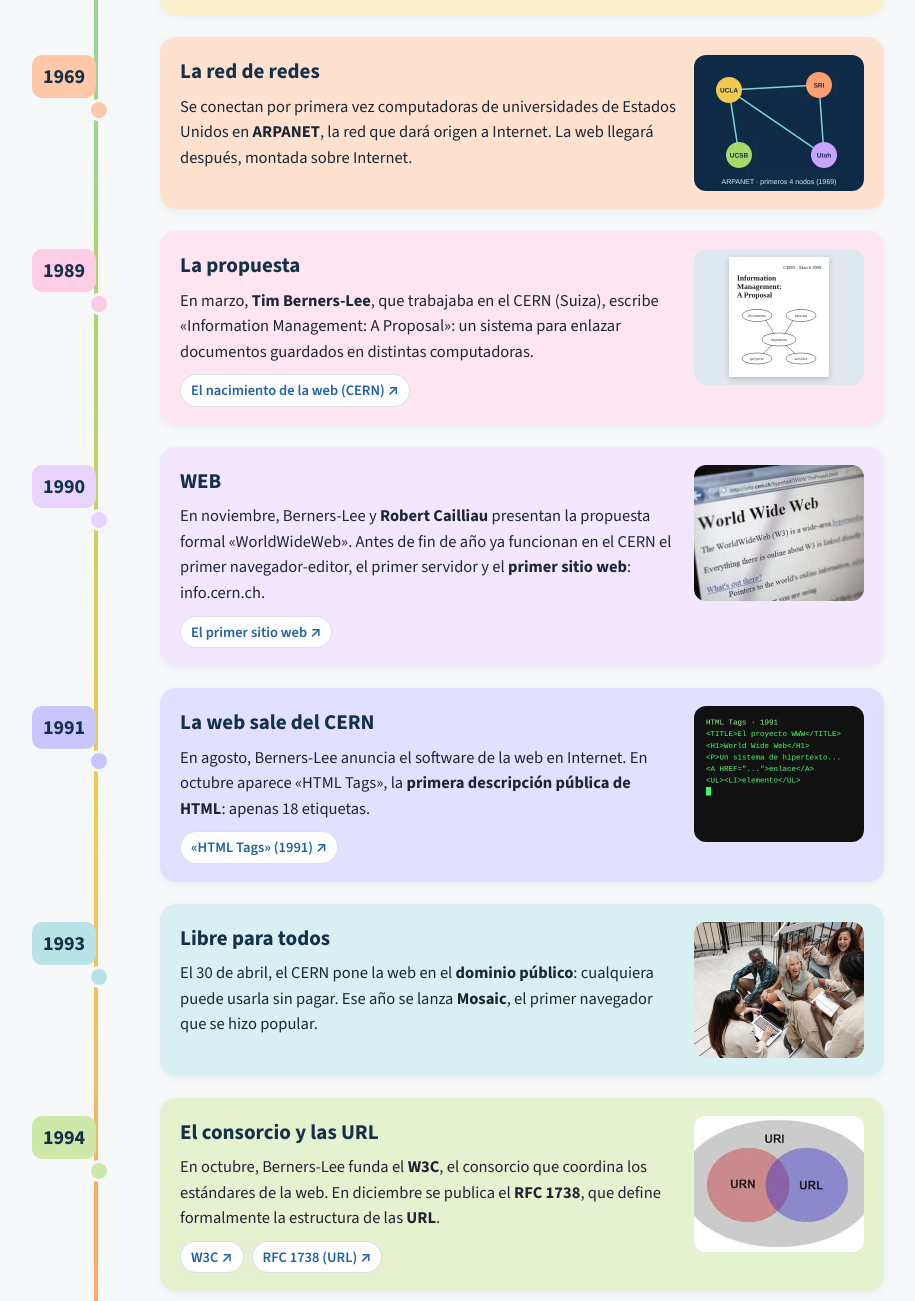
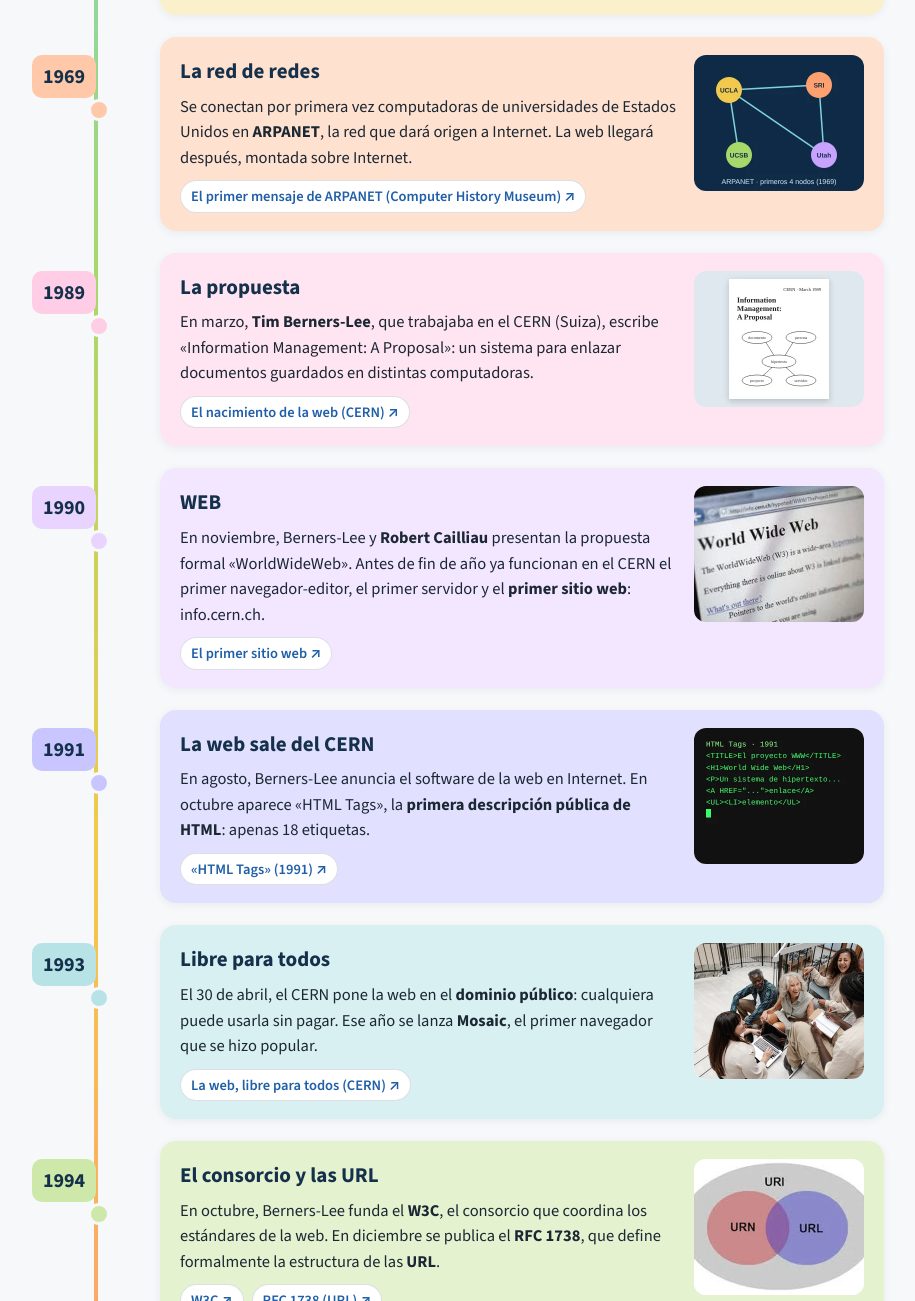
Before and after one commit to Rubenabc/informatica-uy, a plain HTML site: page linea-tiempo-web/index.html in a window 1280 px wide. Shown: the part 1293-2594 px from the top of the page, without its empty margins (182-1097 px from the left). Drawn offline with nearby package versions, Linux system fonts and the light colour scheme.

Commit message:
Add files via upload

```diff
--- a/linea-tiempo-web/index.html
+++ b/linea-tiempo-web/index.html
@@ -150,11 +150,11 @@ main > .page:target {display:block}
 <li class="hito" style="--c:#B8E3E6"><div class="anio">1934</div><div class="tarjeta"><img class="foto" src="img/1934.webp" alt="Ilustración de la tapa del Traité de documentation" width="340" height="272" loading="lazy"/><div class="txt"><h2>La red imaginada</h2><p>En el <em>Traité de documentation</em>, Otlet imagina consultar documentos a distancia desde pantallas conectadas a un gran centro de información. Ese mismo año cierra el Mundaneum.</p><p class="enlaces"><a href="https://www.mundaneum.org/en/history" target="_blank" rel="noopener noreferrer">Historia del Mundaneum</a></p></div></div></li>
 <li class="hito" style="--c:#CDE8A8"><div class="anio">1945</div><div class="tarjeta"><img class="foto" src="img/1945.webp" alt="Modelo del escritorio Memex" width="340" height="272" loading="lazy"/><div class="txt"><h2>Segundo hito histórico</h2><p><strong>Vannevar Bush</strong>, ingeniero estadounidense, director de la Oficina de Investigación Científica y Desarrollo (OSRD) durante la Segunda Guerra Mundial y principal impulsor político y organizador del Proyecto Manhattan, publica «As We May Think». Describe el <strong>Memex</strong>, un escritorio para guardar documentos y unirlos por asociación de ideas. Nunca se construyó, pero inspiró a quienes crearon el hipertexto.</p><p class="enlaces"><a href="https://www.theatlantic.com/magazine/archive/1945/07/as-we-may-think/303881/" target="_blank" rel="noopener noreferrer">«As We May Think» (The Atlantic, 1945)</a></p></div></div></li>
 <li class="hito" style="--c:#F5E3A0"><div class="anio">1963</div><div class="tarjeta"><img class="foto" src="img/1963.webp" alt="Esquema: hipertexto y multimedia forman la hipermedia" width="340" height="272" loading="lazy"/><div class="txt"><h2>Términos</h2><p><strong>Ted Nelson</strong> acuña las palabras <strong>hipertexto</strong> e <strong>hipermedia</strong> (las publica en 1965). Desde 1960 trabajaba en el <strong>Proyecto Xanadú</strong>, una red de documentos enlazados.</p><p class="enlaces"><a href="https://www.xanadu.net/HISTORY" target="_blank" rel="noopener noreferrer">Historia del Proyecto Xanadú</a></p></div></div></li>
-<li class="hito" style="--c:#FFC8A8"><div class="anio">1969</div><div class="tarjeta"><img class="foto" src="img/1969.webp" alt="Esquema de los primeros cuatro nodos de ARPANET" width="340" height="272" loading="lazy"/><div class="txt"><h2>La red de redes</h2><p>Se conectan por primera vez computadoras de universidades de Estados Unidos en <strong>ARPANET</strong>, la red que dará origen a Internet. La web llegará después, montada sobre Internet.</p></div></div></li>
+<li class="hito" style="--c:#FFC8A8"><div class="anio">1969</div><div class="tarjeta"><img class="foto" src="img/1969.webp" alt="Esquema de los primeros cuatro nodos de ARPANET" width="340" height="272" loading="lazy"/><div class="txt"><h2>La red de redes</h2><p>Se conectan por primera vez computadoras de universidades de Estados Unidos en <strong>ARPANET</strong>, la red que dará origen a Internet. La web llegará después, montada sobre Internet.</p><p class="enlaces"><a href="https://computerhistory.org/blog/history-of-the-future-october-29-1969-fifty-years-of-a-connected-world/" target="_blank" rel="noopener noreferrer">El primer mensaje de ARPANET (Computer History Museum)</a></p></div></div></li>
 <li class="hito" style="--c:#FFCDE6"><div class="anio">1989</div><div class="tarjeta"><img class="foto" src="img/1989.webp" alt="Ilustración de la propuesta de Berners-Lee" width="340" height="272" loading="lazy"/><div class="txt"><h2>La propuesta</h2><p>En marzo, <strong>Tim Berners-Lee</strong>, que trabajaba en el CERN (Suiza), escribe «Information Management: A Proposal»: un sistema para enlazar documentos guardados en distintas computadoras.</p><p class="enlaces"><a href="https://home.cern/science/computing/the-birth-of-the-web" target="_blank" rel="noopener noreferrer">El nacimiento de la web (CERN)</a></p></div></div></li>
 <li class="hito" style="--c:#E9D4FF"><div class="anio">1990</div><div class="tarjeta"><img class="foto" src="img/1990.webp" alt="Pantalla con la página World Wide Web" width="340" height="272" loading="lazy"/><div class="txt"><h2>WEB</h2><p>En noviembre, Berners-Lee y <strong>Robert Cailliau</strong> presentan la propuesta formal «WorldWideWeb». Antes de fin de año ya funcionan en el CERN el primer navegador-editor, el primer servidor y el <strong>primer sitio web</strong>: info.cern.ch.</p><p class="enlaces"><a href="http://info.cern.ch/hypertext/WWW/TheProject.html" target="_blank" rel="noopener noreferrer">El primer sitio web</a></p></div></div></li>
 <li class="hito" style="--c:#C9C6FF"><div class="anio">1991</div><div class="tarjeta"><img class="foto" src="img/1991.webp" alt="Ilustración de las primeras etiquetas HTML" width="340" height="272" loading="lazy"/><div class="txt"><h2>La web sale del CERN</h2><p>En agosto, Berners-Lee anuncia el software de la web en Internet. En octubre aparece «HTML Tags», la <strong>primera descripción pública de HTML</strong>: apenas 18 etiquetas.</p><p class="enlaces"><a href="https://www.w3.org/History/19921103-hypertext/hypertext/WWW/MarkUp/Tags.html" target="_blank" rel="noopener noreferrer">«HTML Tags» (1991)</a></p></div></div></li>
-<li class="hito" style="--c:#B8E3E6"><div class="anio">1993</div><div class="tarjeta"><img class="foto" src="img/1993.webp" alt="Personas usando computadoras portátiles" width="340" height="272" loading="lazy"/><div class="txt"><h2>Libre para todos</h2><p>El 30 de abril, el CERN pone la web en el <strong>dominio público</strong>: cualquiera puede usarla sin pagar. Ese año se lanza <strong>Mosaic</strong>, el primer navegador que se hizo popular.</p></div></div></li>
+<li class="hito" style="--c:#B8E3E6"><div class="anio">1993</div><div class="tarjeta"><img class="foto" src="img/1993.webp" alt="Personas usando computadoras portátiles" width="340" height="272" loading="lazy"/><div class="txt"><h2>Libre para todos</h2><p>El 30 de abril, el CERN pone la web en el <strong>dominio público</strong>: cualquiera puede usarla sin pagar. Ese año se lanza <strong>Mosaic</strong>, el primer navegador que se hizo popular.</p><p class="enlaces"><a href="https://home.cern/science/computing/the-birth-of-the-web/licensing-web/" target="_blank" rel="noopener noreferrer">La web, libre para todos (CERN)</a></p></div></div></li>
 <li class="hito" style="--c:#CDE8A8"><div class="anio">1994</div><div class="tarjeta"><img class="foto" src="img/1994.webp" alt="Esquema: URI incluye URN y URL" width="340" height="272" loading="lazy"/><div class="txt"><h2>El consorcio y las URL</h2><p>En octubre, Berners-Lee funda el <strong>W3C</strong>, el consorcio que coordina los estándares de la web. En diciembre se publica el <strong>RFC 1738</strong>, que define formalmente la estructura de las <strong>URL</strong>.</p><p class="enlaces"><a href="https://www.w3.org/" target="_blank" rel="noopener noreferrer">W3C</a><a href="https://www.rfc-editor.org/rfc/rfc1738" target="_blank" rel="noopener noreferrer">RFC 1738 (URL)</a></p></div></div></li>
 <li class="hito" style="--c:#F5E3A0"><div class="anio">1995</div><div class="tarjeta"><img class="foto" src="img/1995.webp" alt="Ilustración de la primera página del RFC 1866" width="340" height="272" loading="lazy"/><div class="txt"><h2>HTML 2.0</h2><p>En noviembre se publica el <strong>RFC 1866</strong>, «HTML 2.0»: la primera especificación formal del lenguaje, pensada como norma que todos debían seguir.</p><p class="enlaces"><a href="https://www.rfc-editor.org/rfc/rfc1866" target="_blank" rel="noopener noreferrer">RFC 1866 (HTML 2.0)</a></p></div></div></li>
 <li class="hito" style="--c:#FCE0B0"><div class="anio">1997</div><div class="tarjeta"><img class="foto" src="img/1997.webp" alt="Ilustración: dos navegadores con etiquetas distintas y el HTML separado del CSS" width="340" height="272" loading="lazy"/><div class="txt"><h2>Guerra de navegadores y HTML 4</h2><p>Netscape e Internet Explorer inventan etiquetas propias y una misma página se ve distinta en cada navegador. Para ordenar la web, el W3C publica <strong>HTML 3.2</strong> y <strong>HTML 4.0</strong> en 1997, y <strong>HTML 4.01</strong> en 1999: el HTML queda para el contenido y la apariencia pasa a las hojas de estilo <strong>CSS</strong>.</p><p class="enlaces"><a href="https://www.w3.org/TR/html401/" target="_blank" rel="noopener noreferrer">Especificación HTML 4.01 (W3C)</a></p></div></div></li>
```
